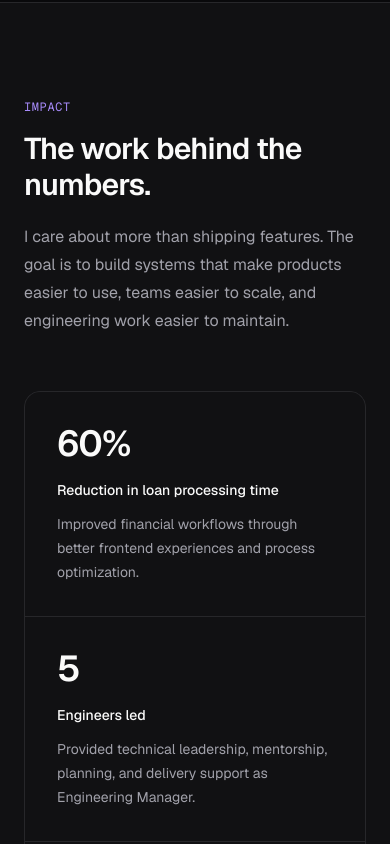
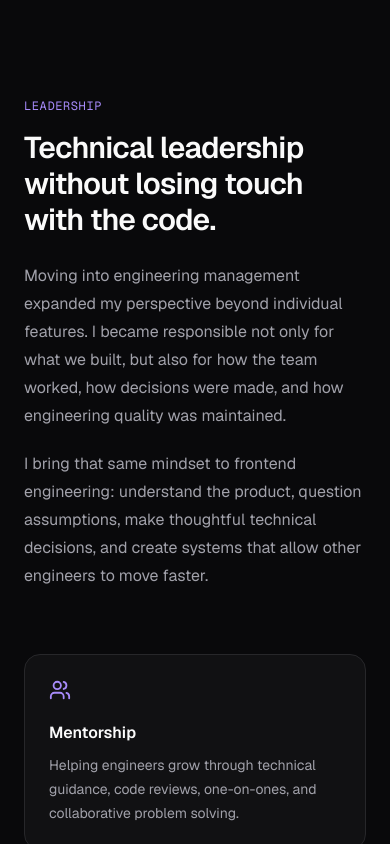
Before and after one commit to adebammytayo123/portfolio, a Next.js app: page /experience in a window 390 px wide. Shown: the part 3740-4584 px from the top of the page. Built offline with nearby package versions, Linux system fonts and the light colour scheme.

Commit message:
took out the impact section

```diff
--- a/app/experience/page.tsx
+++ b/app/experience/page.tsx
@@ -80,27 +80,6 @@ const experiences = [
       "Redux Toolkit",
       "REST APIs",
     ],
-  },
-];
-
-const achievements = [
-  {
-    value: "60%",
-    label: "Reduction in loan processing time",
-    description:
-      "Improved financial workflows through better frontend experiences and process optimization.",
-  },
-  {
-    value: "5",
-    label: "Engineers led",
-    description:
-      "Provided technical leadership, mentorship, planning, and delivery support as Engineering Manager.",
-  },
-  {
-    value: "5+",
-    label: "Years of experience",
-    description:
-      "Building production applications across enterprise SaaS, cybersecurity, fintech, and digital products.",
   },
 ];
 
@@ -249,48 +228,6 @@ const ExperiencePage = () => {
                 </article>
               ))}
             </div>
-          </div>
-        </div>
-      </section>
-
-      {/* Impact */}
-      <section className="border-y border-border bg-background-secondary">
-        <div className="mx-auto max-w-7xl px-6 py-24 lg:px-8 lg:py-28">
-          <div className="max-w-2xl">
-            <p className="font-mono text-xs uppercase tracking-wider text-primary-light">
-              Impact
-            </p>
-
-            <h2 className="mt-4 text-3xl font-semibold tracking-tight text-foreground sm:text-4xl">
-              The work behind the numbers.
-            </h2>
-
-            <p className="mt-5 text-base leading-7 text-foreground-secondary">
-              I care about more than shipping features. The goal is to build
-              systems that make products easier to use, teams easier to scale,
-              and engineering work easier to maintain.
-            </p>
-          </div>
-
-          <div className="mt-14 grid gap-px overflow-hidden rounded-2xl border border-border bg-border md:grid-cols-3">
-            {achievements.map((achievement) => (
-              <div
-                key={achievement.label}
-                className="bg-background-secondary p-8 lg:p-10"
-              >
-                <p className="text-4xl font-semibold tracking-tight text-foreground sm:text-5xl">
-                  {achievement.value}
-                </p>
-
-                <p className="mt-4 text-sm font-medium text-foreground">
-                  {achievement.label}
-                </p>
-
-                <p className="mt-3 text-sm leading-6 text-foreground-secondary">
-                  {achievement.description}
-                </p>
-              </div>
-            ))}
           </div>
         </div>
       </section>
```
